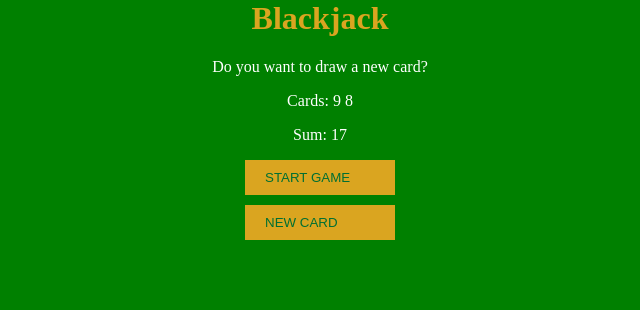
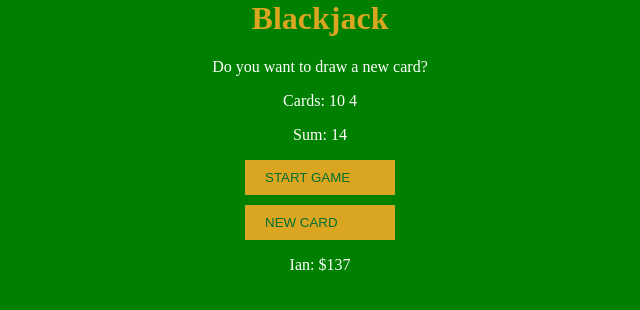
Before and after one commit to iankala/Blackjack-game, a plain HTML site: page index.html in a window 1280 px wide. Both pictures are taken after a click on the button "START GAME". Shown: the full height of the page, 320-960 px from the left. Drawn offline with Linux system fonts and the light colour scheme.

Commit message:
first of many

```diff
--- a/index.html
+++ b/index.html
@@ -11,6 +11,7 @@
         <button onclick="startGame()">START GAME</button>
 
         <button onclick="newCard()">NEW CARD</button>
+        <p id="player-el"></p>
         <script src="index.js"></script>
     </div>
     </body>
--- a/index.js
+++ b/index.js
@@ -1,20 +1,38 @@
-let firstCard = getRandomCard()
-let secondCard = getRandomCard()
-let cards = [firstCard, secondCard]
-let sum = firstCard + secondCard
+let cards = []
+let sum = 0
 let hasBlackJack = false
-let isAlive = true
+let isAlive = false
 let message = ""
 let messageEl = document.getElementById("message-el")
 let sumEl = document.getElementById("sum-el")
 let cardsEl = document.getElementById("cards-el")
 
-function getRandomCard(){
-    let randomNumber = Math.floor(Math.random()*13) + 1
-    return randomNumber
+let player = {
+    name: "Ian",
+    chips: 137
 }
 
+
+let playerEl = document.getElementById("player-el")
+playerEl.textContent = player.name + ": $" + player.chips
+
+function getRandomCard() {
+
+    let randomNumer = Math.floor( Math.random()*13 ) + 1
+    if (randomNumer > 10) {
+        return 10
+    } else if (randomNumer === 1) {
+        return 11
+    } else {
+        return randomNumer
+    }
+}
 function startGame() {
+    isAlive = true
+    let firstCard = getRandomCard()
+    let secondCard = getRandomCard()
+    cards = [firstCard, secondCard]
+    sum = firstCard + secondCard
     renderGame()
 }
 
@@ -38,6 +56,8 @@ function renderGame() {
 
 
 function newCard() {
+    if(isAlive === true || hasBlackJackjack === false) {{
+    }
     console.log("Drawing a new card from the deck!")
     let card = getRandomCard()
     sum += card
@@ -45,3 +65,4 @@ function newCard() {
     console.log(cards)
     renderGame()
 }
+}
```
Also changed, not shown: main.js (+7 -4 lines).
